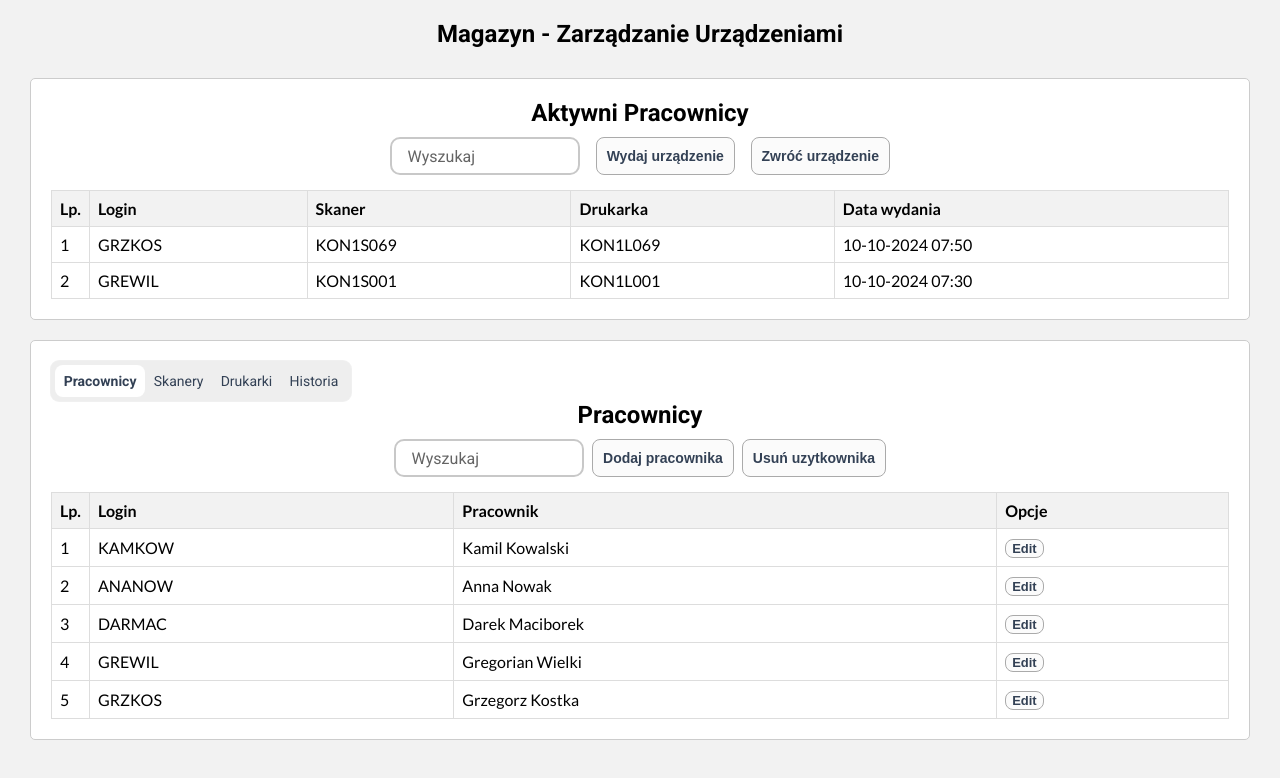
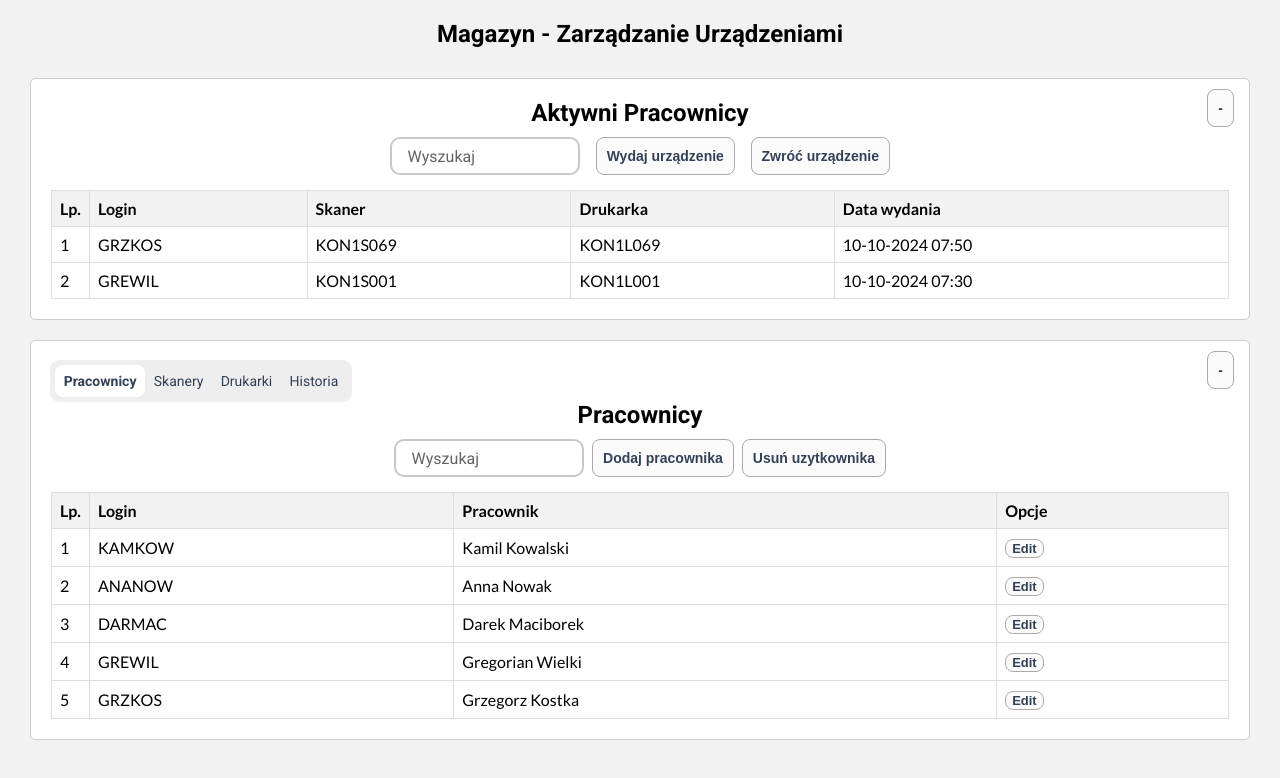
Before and after one commit to ErykFryderyk/equipment-management, a Vue app: page / in a window 1280 px wide. Shown: the top 778 px of the page. Built offline with nearby package versions, Linux system fonts and the light colour scheme.

Commit message:
added hide and show funcion for active and data lists

```diff
--- a/src/App.vue
+++ b/src/App.vue
@@ -9,11 +9,14 @@
       <button @click="toggleModal('ReturnDevice')">Zdawanie urządzeń</button>
     </div> -->
     <div class="main-list">
-      <div class="lists">
+      <div class="lists" :class="{ 'hide-active-users-list': hideActiveUsersList }">
+        <button class="wrap-button" @click="hideActiveUsersList = !hideActiveUsersList">
+          <span v-if="hideActiveUsersList">+</span>
+          <span v-else>-</span>
+        </button>
         <!-- LISTA Z UŻYTKOWIKAMI KTÓRZY MAJĄ JUZ PRZYSPISANE URZĄDZENIA -->
         <h2>Aktywni Pracownicy</h2>
         <div class="buttons-box">
-          {{ searchActiveUsers }}
           <div class="search">
             <input type="text" id="search-tabel1" v-model.trim="searchActiveUsers" required="" autocomplete="off">
             <label for="search-table1">Wyszukaj</label>
@@ -44,11 +47,14 @@
           </table>
         </div>
       </div>
-
     </div>
-    <div class="main-list">
+    <div class="main-list" :class="{ 'hide-data-lists': hideDataLists }">
       <div class="lists">
-        <div class="tabs">
+        <button class="wrap-button" @click="hideDataLists = !hideDataLists">
+          <span v-if="hideDataLists">+</span>
+          <span v-else>-</span>
+        </button>
+        <div class="tabs" v-show="!hideDataLists">
           <div class="radio-inputs">
             <label class="radio">
               <input type="radio" @click="activeTab = 'users'" name="radio" checked="">
@@ -199,7 +205,7 @@
             <tbody>
               <tr v-for="(row, index) in historyTable" :key="index">
                 <td>{{ index + 1 }}</td>
-                <td>{{ row.login}}</td>
+                <td>{{ row.login }}</td>
                 <td>{{ row.devices }}</td>
                 <td>{{ row.returned }}</td>
                 <td>{{ row.date }}</td>
@@ -233,6 +239,8 @@ export default {
       searchScanners: '',
       searchPrinters: '',
       searchHistory: '',
+      hideActiveUsersList: false,
+      hideDataLists: false,
 
       usersWithDevices: [
         {
@@ -365,11 +373,11 @@ export default {
     }
   },
   computed: {
-    usersWithDevices() {return this.filterTable(this.usersWithDevices, this.searchActiveUsers);},
-    users(){return this.filterTable(this.users, this.searchUsers);},
-    scanners(){return this.filterTable(this.scanners, this.searchScanners)},
-    printers(){return this.filterTable(this.printers, this.searchPrinters)},
-    historyTable(){return this.filterTable(this.historyTable, this.searchHistory)},
+    usersWithDevices() { return this.filterTable(this.usersWithDevices, this.searchActiveUsers); },
+    users() { return this.filterTable(this.users, this.searchUsers); },
+    scanners() { return this.filterTable(this.scanners, this.searchScanners) },
+    printers() { return this.filterTable(this.printers, this.searchPrinters) },
+    historyTable() { return this.filterTable(this.historyTable, this.searchHistory) },
   },
   methods: {
     //searching method
@@ -627,11 +635,22 @@ button {
   padding: 10px;
   font-size: 14px;
   font-weight: 600;
+  transition: background-color .2s ease-in-out;
+
+  &:hover {
+    background-color: #e0e0e0;
+  }
 }
 
 .small-btn {
   padding: 1px 6px;
   font-size: 13px;
+}
+
+.wrap-button {
+  position: absolute;
+  right: 15px;
+  top: 10px;
 }
 
 input {
@@ -704,12 +723,20 @@ h1 {
 }
 
 .lists {
+  position: relative;
   flex: 1;
   background-color: #fff;
   border: 1px solid #ccc;
   padding: 20px;
   margin: 10px;
   border-radius: 5px;
+
+}
+
+.hide-active-users-list,
+.hide-data-lists {
+  max-height: 65px;
+  overflow: hidden;
 }
 
 ul {
@@ -798,5 +825,4 @@ li {
 
 .search :is(input:focus, input:valid) {
   border-color: #686868;
-}
-</style>
+}</style>
```
